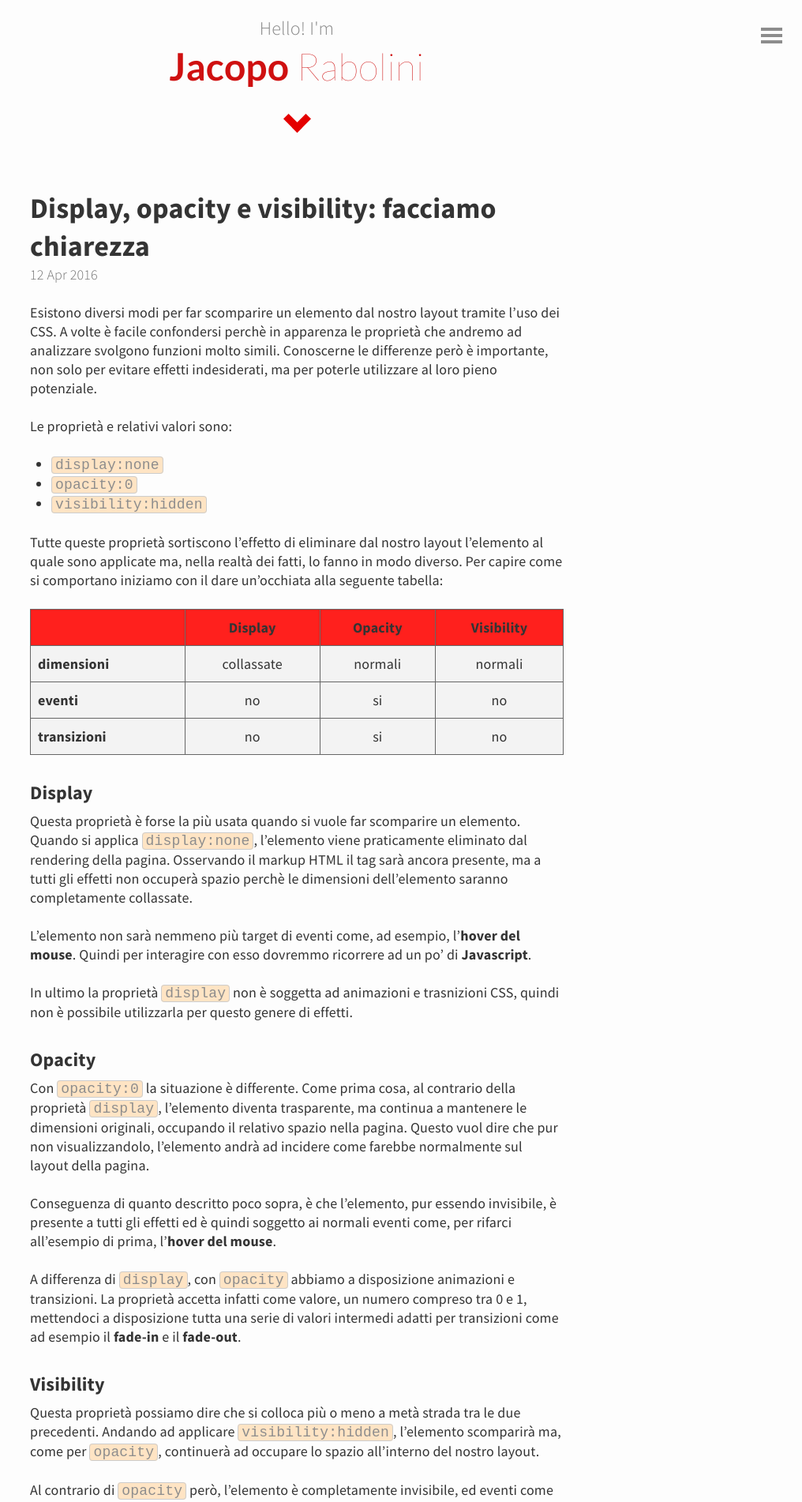
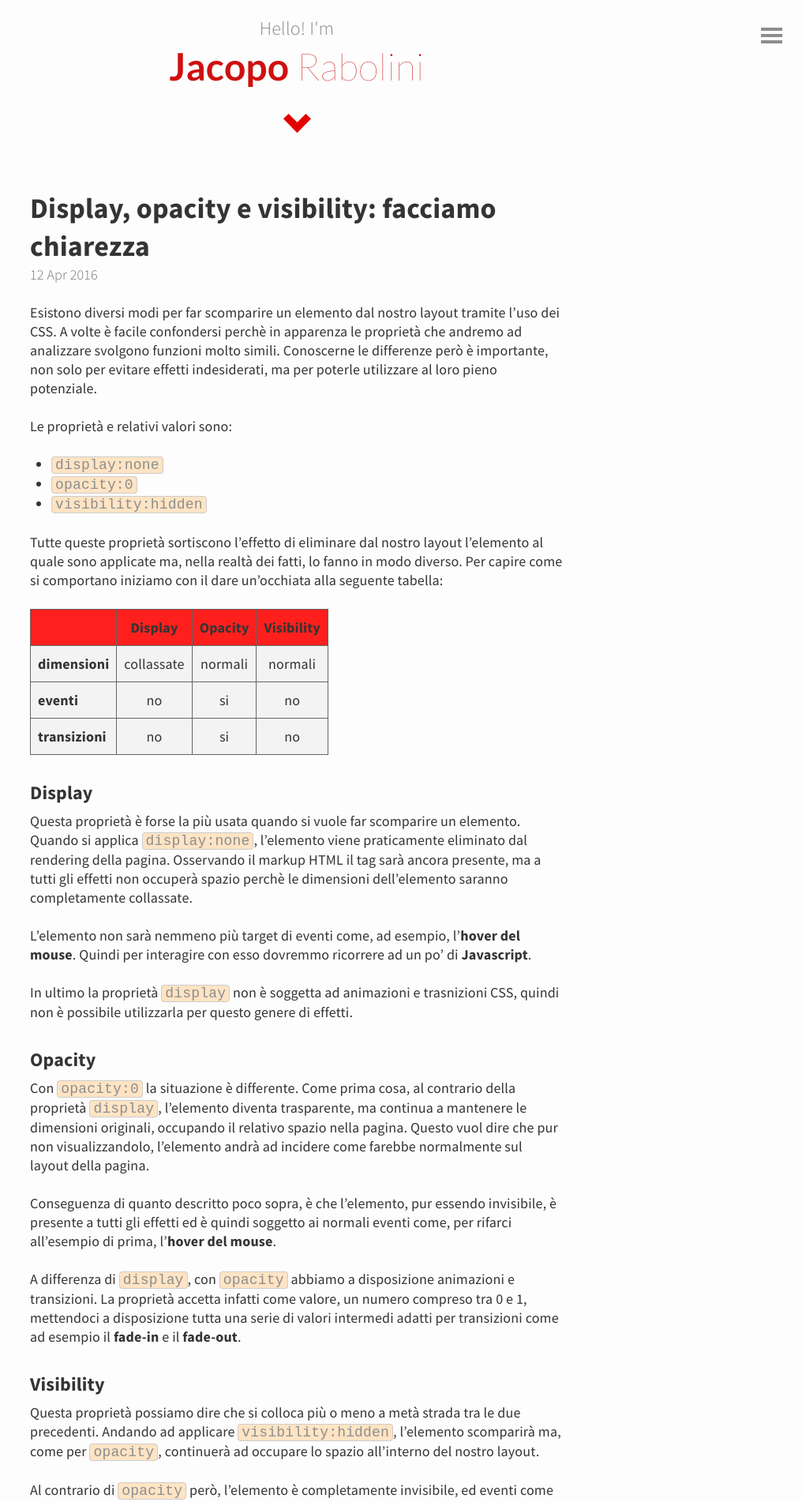
Before and after one commit to KingFelix/kingfelix.github.io, a Jekyll site: the page built from _posts/2016-04-12-display-opacity-visibility.md, in a window 1280 px wide. Shown: the top 1902 px of the page at 79% size, without its empty margins (264-1280 px from the left). Built offline with Jekyll 4.4.1, drawn with Linux system fonts in a browser that asks for light colours.

Commit message:
fix table

```diff
--- a/_sass/custom.scss
+++ b/_sass/custom.scss
@@ -64,11 +64,8 @@ img[title="Engeene"], img[title="GDG Milano"], img[title="Emerald"] {
 }
 
 table {
-	border: 1px solid #666;
     background-color: #f3f3f3;
-    padding: 1rem;
     border-collapse: collapse;
-    width: 100%;
     margin-bottom: 24px;
 }
 
@@ -78,7 +75,10 @@ thead {
 
 th, td {
     border: 1px solid #666;
-    padding: .5rem;
+    padding: .35rem;
+    @media (min-width: 940px) {
+    	padding: .5rem;
+    }
     text-align: center;
 }
 
```
